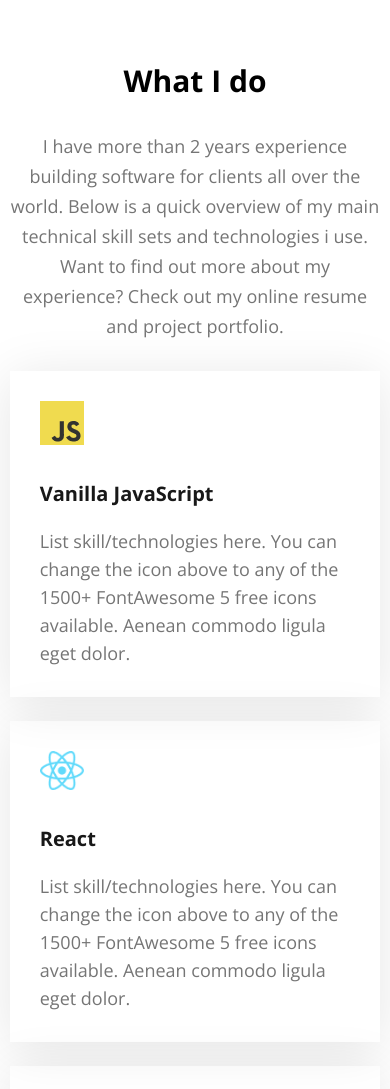
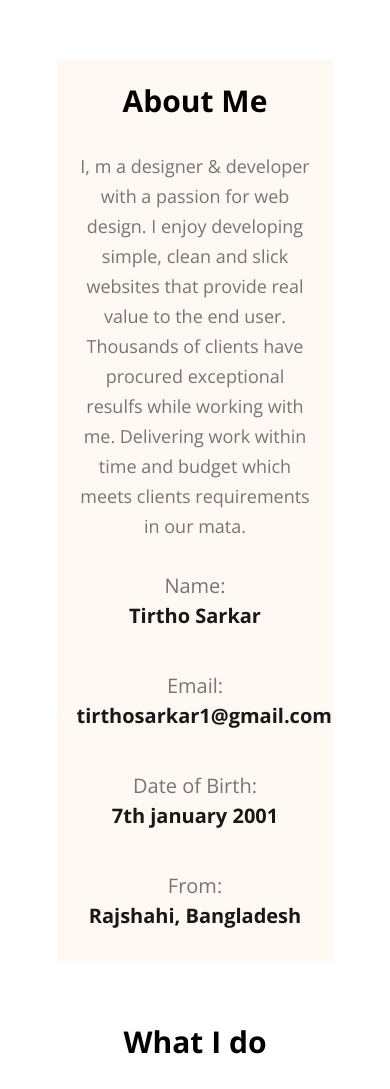
Before and after one commit to tirthosarkar/Tirtho-Sarkar-Portfolio_Responsive, a plain HTML site: page index.html in a window 390 px wide. Shown: the top 1089 px of the page. Drawn offline with nearby package versions, Linux system fonts and the light colour scheme.

Commit message:
more add responsive

```diff
--- a/index.html
+++ b/index.html
@@ -50,7 +50,7 @@
 
 
     </header>
-    <section id="about" class="hide">
+    <section id="about">
         <div class="about-container">
             <div class="section-heading">
                 <h2>About Me</h2>
--- a/styles.css
+++ b/styles.css
@@ -292,6 +292,12 @@ footer {
 }
 
 @media screen and (max-width: 576px) {
+
+#about .about-container{
+    padding: 20px;
+}
+
+
 .skills-container {
     width: 95%;
 }
@@ -300,7 +306,12 @@ footer {
     font-size: 30px;
 }
 
-.skills-box {
+#about .about-container .about-info {
+    flex-direction: column;
+    gap: 30px;
+}
+
+.skills-box  {
     flex-direction: column;
 }
 
```
